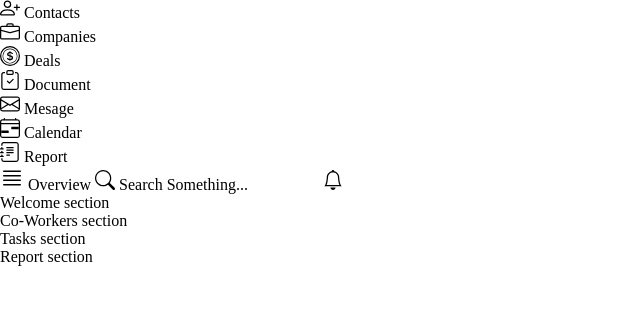
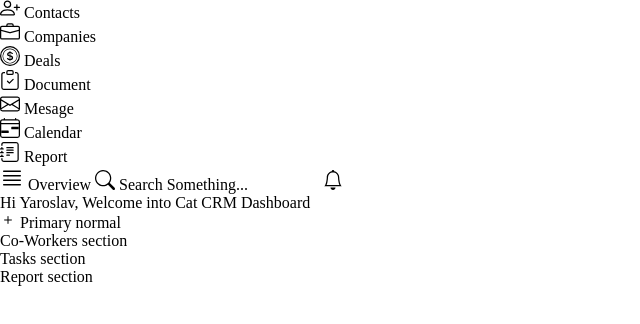
Before and after one commit to yurii-corssa/dashboard-project, a website built with Vite: page src/index.html in a window 1280 px wide. Shown: the part 54-378 px from the top of the page, without its empty margins (0-640 px from the left). Built offline with nearby package versions, Linux system fonts and the light colour scheme.

Commit message:
create welcome section

```diff
--- a/src/index.html
+++ b/src/index.html
@@ -122,7 +122,19 @@
     </header>
 
     <main class="main">
-      <section class="welcome">Welcome section</section>
+      <section class="welcome">
+        <h1 class="page-title">
+          <span class="page-title-accent">Hi Yaroslav,</span>
+          Welcome into Cat CRM Dashboard
+        </h1>
+
+        <button type="button" class="welcome-btn">
+          <svg class="btn-icon" width="16" height="16">
+            <use href="./img/icons.svg#icon-plus"></use>
+          </svg>
+          <span class="btn-inner">Primary normal</span>
+        </button>
+      </section>
 
       <section class="co-workers">Co-Workers section</section>
 
```
